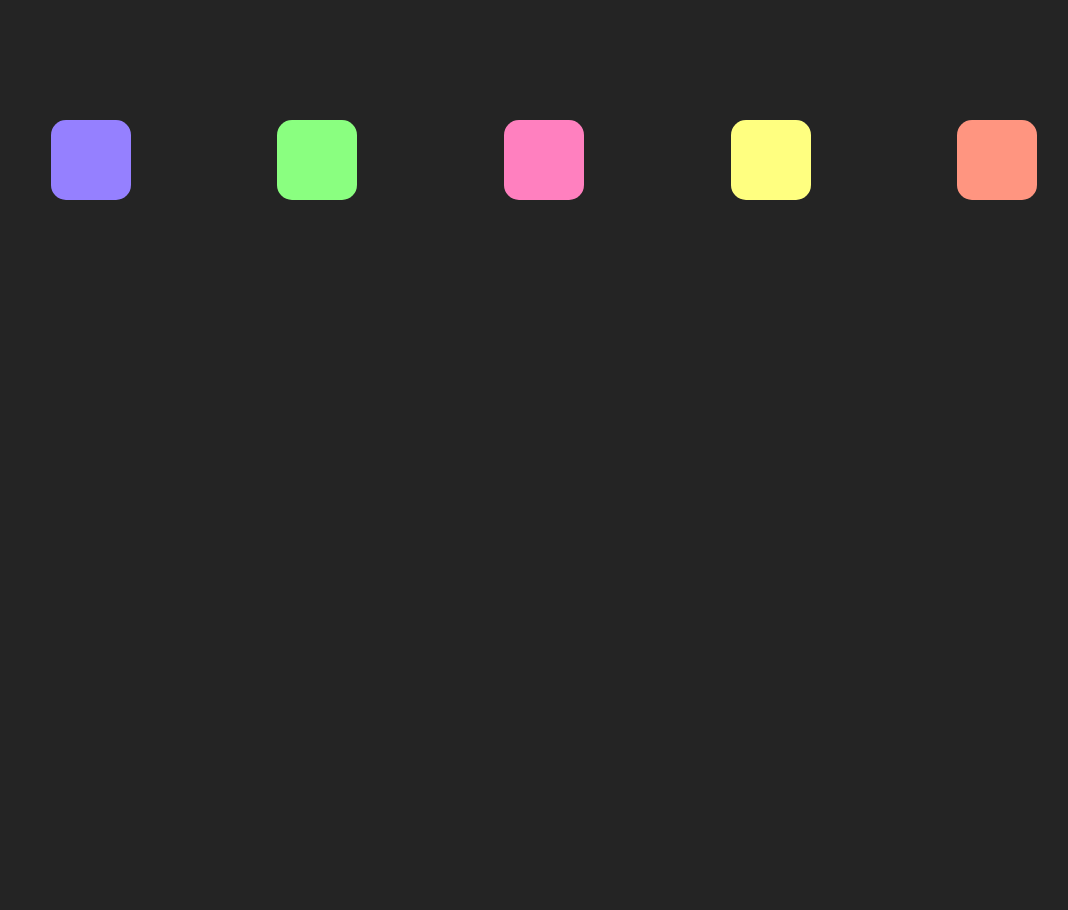
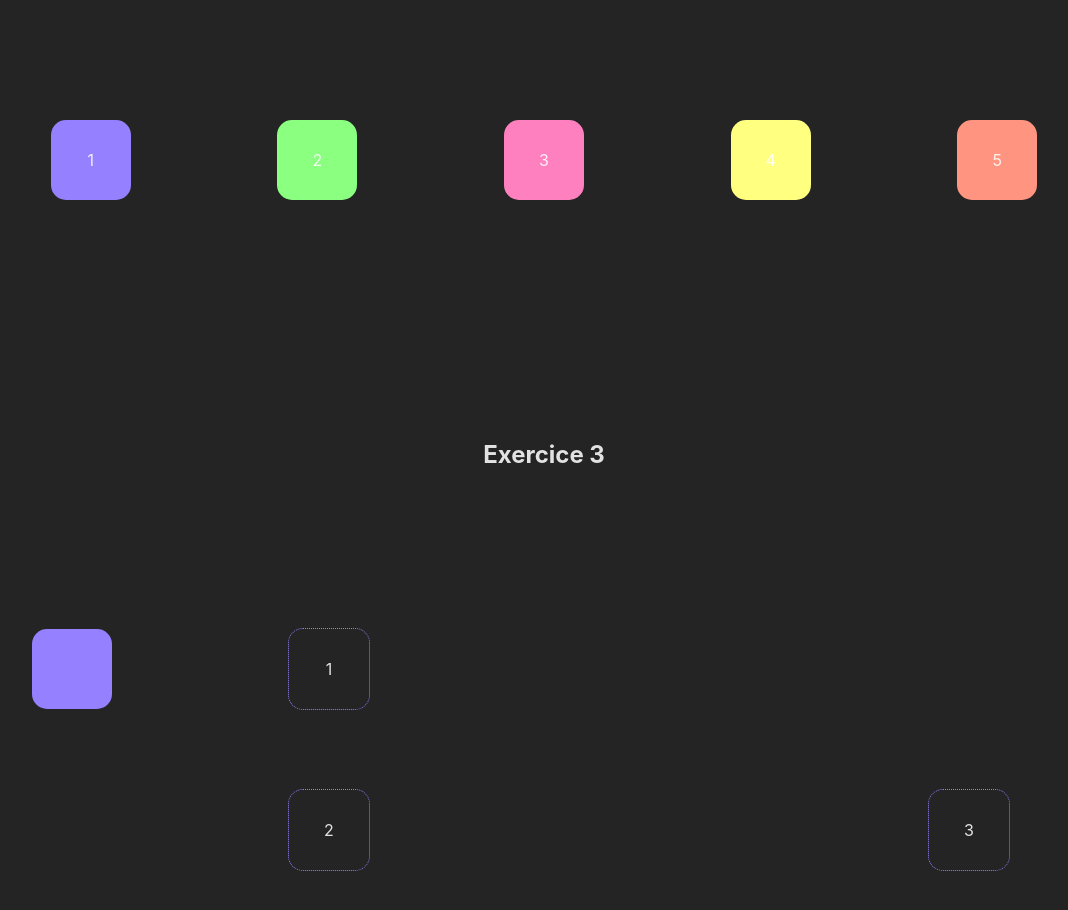
Before and after one commit to mitsuri91/Premiers-pas-GSAP-REACT, a React (Vite) app: page / in a window 1280 px wide. Shown: the part 1280-2190 px from the top of the page, without its empty margins (96-1164 px from the left). Before the commit the page ends 1640 px from the top, so only its background shows below. Built offline with nearby package versions, Linux system fonts and the light colour scheme.

Commit message:
update exercice3

```diff
--- a/src/App.jsx
+++ b/src/App.jsx
@@ -1,5 +1,6 @@
 import Exercice1 from './components/Exercice1'
 import Exercice2 from './components/Exercice2'
+import Exercice3 from './components/Exercice3'
 import Introduction from './components/Introduction'
 
 function App() {
@@ -10,6 +11,7 @@ function App() {
       <Introduction/>
       <Exercice1/>
       <Exercice2/>
+      <Exercice3/>
     </>
   )
 }
--- a/src/components/Exercice2.jsx
+++ b/src/components/Exercice2.jsx
@@ -6,11 +6,11 @@ function Exercice2 (){
         <div id="exercice2">
             <h2>Exercice 2</h2>
             <div id="stagerBox">
-                <div className="violet"></div>
-                <div className="green"></div>
-                <div className="pink"></div>
-                <div className="yellow"></div>
-                <div className="orange"></div>
+                <div >1</div>
+                <div >2</div>
+                <div >3</div>
+                <div >4</div>
+                <div >5</div>
             </div>
         </div>
     )
--- /dev/null
+++ b/src/components/Exercice3.jsx
@@ -0,0 +1,18 @@
+import "../styles/Exercice3.css"
+
+function Exercice3 (){
+
+    return (
+        <div id="exercice3">
+            <h2>Exercice 3</h2>
+            <div id="stagerBox">
+                <div ></div>
+                <div >1</div>
+                <div >2</div>
+                <div >3</div>
+            </div>
+        </div>
+    )
+}
+
+export default Exercice3
--- /dev/null
+++ b/src/styles/Exercice3.css
@@ -0,0 +1,50 @@
+#exercice3{
+    margin: 10vh 0;
+
+    h2 {
+        text-align: center;
+    }
+
+    #stagerBox{
+        min-height: 50vh;
+        display: flex;
+        justify-content: space-evenly;
+        align-items: center;
+        flex-wrap: wrap;
+        position: relative;
+
+        & > * {
+            height: 10vh;
+            aspect-ratio: 50/50;
+            border-radius: 15px;
+            display: flex;
+            justify-content: center;
+            align-items: center;
+            position: absolute;
+        }
+
+        & > *:nth-child(1) {
+            background-color: #9580ff;
+            left: 10vw;
+        }
+
+        & > *:nth-child(2) {
+            border: 1px dotted #9580ff;
+            left: 30vw;
+
+        }
+        & > *:nth-child(3) {
+            border: 1px dotted #9580ff;
+            left: 30vw;
+            top: 40vh;
+
+        }
+        & > *:nth-child(4) {
+            border: 1px dotted #9580ff;
+            left: 80vw;
+            top: 40vh;
+        }
+
+
+    }
+}
```
Also changed, not shown: 2 other files (tests, documents, lock files or other folders).
